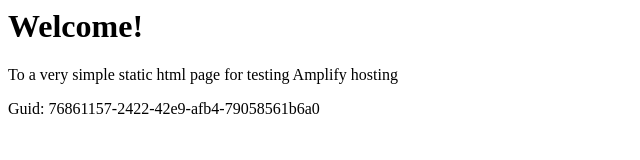
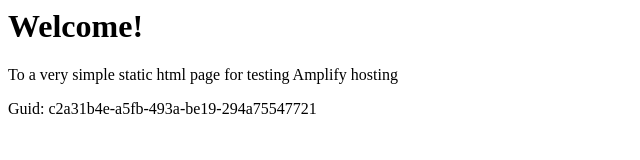
Before and after one commit to aws-aemilia-lhr/Github-PR-Commit-Integration-Test-DoNotTouch-GitHubWebhookPushCanaryTest-v1-preprod-eu-west-2, a website: page src/index.html in a window 1280 px wide. Shown: the full height of the page, 0-640 px from the left. Drawn offline with Linux system fonts and the light colour scheme.

Commit message:
commit from integ tests

```diff
--- a/src/index.html
+++ b/src/index.html
@@ -12,6 +12,6 @@
 <body>
     <h1>Welcome!</h1>
     <p>To a very simple static html page for testing Amplify hosting</p>
-    <p>Guid: 76861157-2422-42e9-afb4-79058561b6a0</p></body>
+    <p>Guid: c2a31b4e-a5fb-493a-be19-294a75547721</p></body>
 
 </html>
```
